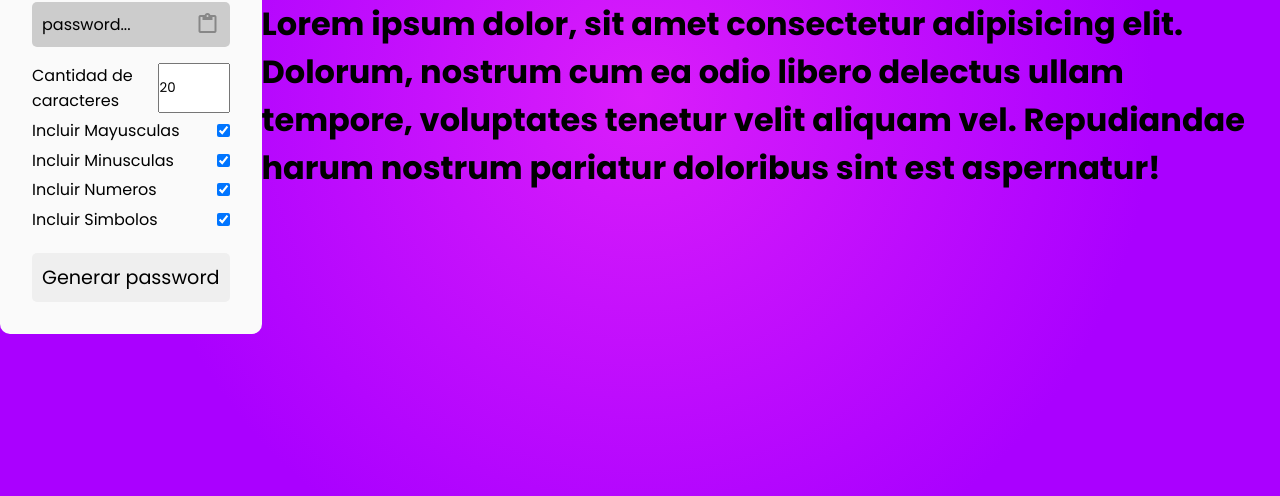
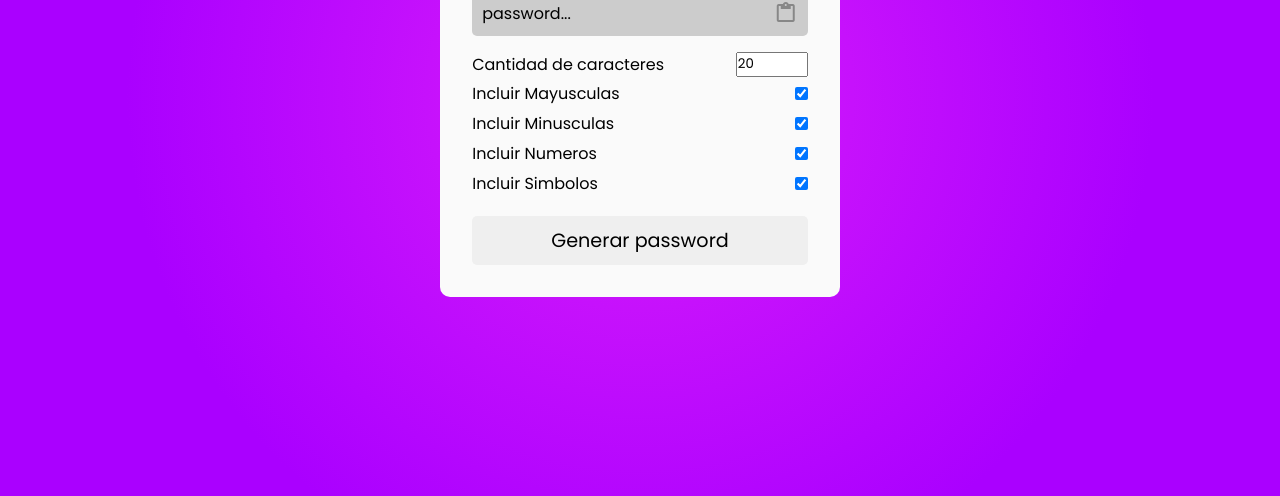
Before and after one commit to DanCi22/proyecto, a plain HTML site: page index.html in a window 1280 px wide. Shown: the part 304-800 px from the top of the page. Drawn offline with nearby package versions, Linux system fonts and the light colour scheme.

Commit message:
se le elimino el 1er lorem

```diff
--- a/index.html
+++ b/index.html
@@ -53,9 +53,7 @@
             <input type="submit" class="enviar" value="Generar password">
         </form>
     </main>
-    <h1>Lorem ipsum dolor, sit amet consectetur adipisicing elit. Dolorum, nostrum cum ea odio libero delectus ullam tempore, voluptates tenetur velit aliquam vel. Repudiandae harum nostrum pariatur doloribus sint est aspernatur!
 
-    </h1>
 </body>
 
 </html>
```
